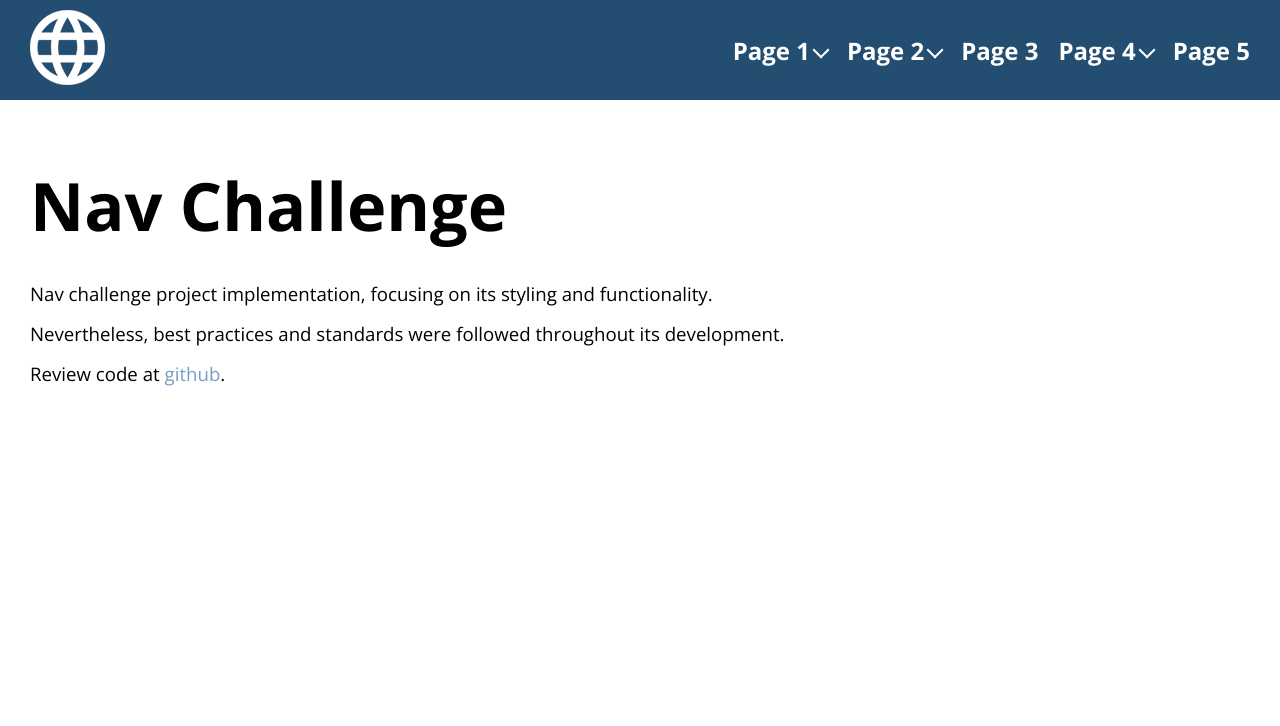
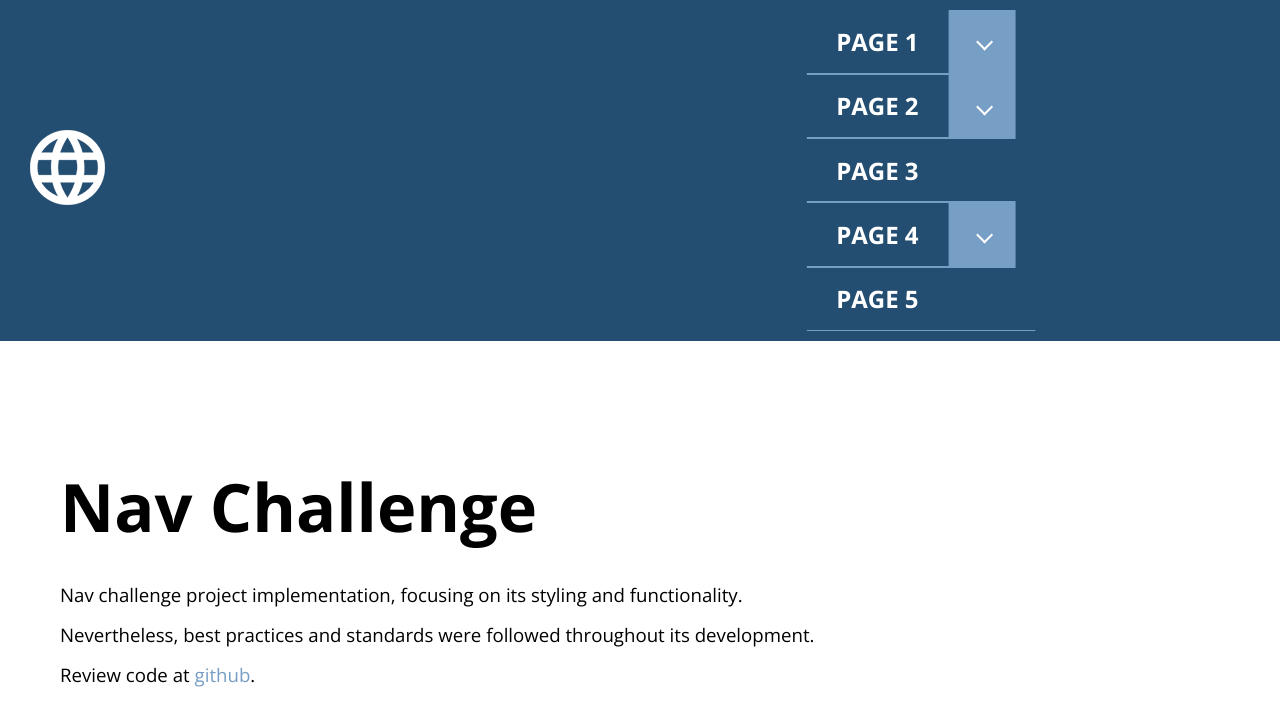
Before and after one commit to jose-andres-araya/nav-challenge, a Nuxt app: page / in a window 1280 px wide. Shown: the top 726 px of the page. Built offline with nearby package versions, Linux system fonts and the light colour scheme.

Commit message:
Mobile Nav: Navigation store setup + mobile functionality/styling updates

```diff
--- a/components/Nav.vue
+++ b/components/Nav.vue
@@ -15,7 +15,10 @@
           class="nav__logo-image"
           src="@/assets/white-logo.png" />
       </nuxt-link>
-      <ul class="nav__items">
+      <ul
+        class="nav__items"
+        :class="{'nav__items--open': isMenuOpened}"
+        >
         <nav-item
           v-for="route in routes"
           :key="route.path"
@@ -25,9 +28,9 @@
         </nav-item>
       </ul>
       <button
-        @click="toggleMenu"
+        @click="toggleMenu(!isMenuOpened)"
         class="nav__menu hamburger-menu"
-        :class="{'hamburger-menu--open': this.openMenu}"
+        :class="{'hamburger-menu--open': isMenuOpened}"
         >
         <span class="hamburger-menu__lines"></span>
       </button>
@@ -36,30 +39,23 @@
 </template>
 
 <script>
-import { mapGetters } from 'vuex'
+import { mapGetters, mapActions } from 'vuex'
 import NavItem from './NavItem.vue'
 
 export default {
   components: {
     NavItem
   },
-  /*mounted() {
-    console.log(this.$router.getRoutes())
-  }*/
   computed: {
     ...mapGetters({
-      routes: 'routes/routes'
+      routes: 'routes/routes',
+      isMenuOpened: 'navigation/isMenuOpened'
     })
   },
-  data() {
-    return {
-      openMenu: false
-    }
-  },
   methods: {
-    toggleMenu() {
-      this.openMenu = !this.openMenu;
-    }
+    ...mapActions({
+      toggleMenu: 'navigation/toggleMenu'
+    })
   }
 }
 </script>
@@ -75,8 +71,9 @@ export default {
       @include align-items(center);
       @include box-sizing(border-box);
 
+      position: relative;
       max-width: $page-max-width;
-      padding: 10px 30px;
+      padding: 10px 15px 10px 30px;
       margin: 0 auto;
     }
 
@@ -97,10 +94,33 @@ export default {
     }
 
     &__items {
-      display: none;
+      @include flexbox;
+      @include flex-direction(column);
+      @include transform(translateX(-100%));
+      @include transition(transform .3s cubic-bezier(.5, 1, .5, 1));
+      @include box-sizing(border-box);
+
+      position: absolute;
+      top: 0;
+      left: 0;
+      overflow-y: auto;
+      height: calc(100vh - 75px);
+      width: 100%;
+      margin-top: 75px;
+      background-color: $steel-blue;
 
       @include bp-medium {
         @include flexbox;
+
+        position: initial;
+        height: auto;
+        width: auto;
+        margin-top: 0;
+        background-color: $transparent;
+      }
+
+      &--open {
+        @include transform(translateX(0));
       }
     }
 
--- a/components/NavItem.vue
+++ b/components/NavItem.vue
@@ -11,7 +11,12 @@
   -->
   <li
     class="nav__item"
+    :class="[
+      {'nav__item--open': expandSubItems},
+      {'nav__item--deeper': this.level > 1}
+    ]"
     >
+    <span class="nav__link-wrapper">
       <nuxt-link
         class="nav__link"
         :class="{'nav__link--active': $route.path === item.path}"
@@ -19,12 +24,23 @@
         >
         {{ item.name }}
       </nuxt-link>
-    <span
+      <button
         @click="toggleSubItems"
         v-if="item.children"
+        class="nav__link-arrow-container"
+        :class="{'nav__link-arrow-container--open': expandSubItems}"
+        >
+        <span
           class="nav__link-arrow arrow"
-      :class="expandSubItems ? 'arrow--up' : 'arrow--down'"
+          :class="
+            isMobile
+            ? (this.level > 1
+              ? (expandSubItems ? 'arrow--up' : 'arrow--down')
+              : (expandSubItems ? 'arrow--left' : 'arrow--right'))
+            : (expandSubItems ? 'arrow--up' : 'arrow--down')"
           >
+        </span>
+      </button>
     </span>
     <ul
       v-if="item.children"
@@ -34,6 +50,17 @@
         {'nav__sub-items--deeper': this.level > 1}
       ]"
       >
+      <li
+        v-if="this.level == 1"
+        class="nav__item nav__item--title"
+        >
+        <h2 class="nav__item-title">{{ item.name }}</h2>
+        <button
+          @click="toggleSubItems"
+          class="nav__item-close close"
+          >
+        </button>
+      </li>
       <nav-item
         v-for="child in item.children"
         :key="child.path"
@@ -46,7 +73,7 @@
 </template>
 
 <script>
-import { mapGetters } from 'vuex'
+import { mapGetters, mapActions } from 'vuex'
 
 export default {
   name: "item",
@@ -57,19 +84,56 @@ export default {
     },
     level: Number
   },
+  data() {
+    return {
+      expandSubItems: false,
+      mobile: false
+    }
+  },
   computed: {
     ...mapGetters({
-      routes: 'routes/routes'
-    })
+      routes: 'routes/routes',
+    }),
+    isMobile: {
+      get() {
+        return this.checkMobile()
       },
-  data() {
-    return {
-      expandSubItems: false
+      set(isMobile) {
+        this.mobile = isMobile
+      }
+    }
+  },
+  mounted () {
+    if (process.client) {
+      this.$router.beforeEach(this.beforeRouterEach)
+      window.addEventListener('resize', this.onResize)
+      this.setMobile()
     }
   },
   methods: {
+    ...mapActions({
+      toggleMenu: 'navigation/toggleMenu'
+    }),
+    beforeRouterEach(to, from, next) {
+      if (this.isMobile) {
+        this.toggleMenu(false)
+      }
+
+      next()
+    },
     toggleSubItems() {
       this.expandSubItems = !this.expandSubItems;
+    },
+    checkMobile () {
+      if (process.client) {
+        return window.innerWidth < 768
+      }
+    },
+    onResize () {
+      this.setMobile()
+    },
+    setMobile () {
+      this.isMobile = this.checkMobile()
     }
   }
 }
@@ -79,25 +143,75 @@ export default {
   .nav {
     &__item {
       @extend %flexbox;
+      @include justify-content(space-between);
       @include align-items(center);
 
-      position: relative;
+      min-height: 62px;
       font-size: calculate-rem(18);
       font-weight: $open-sans-bold;
 
       &:not(:last-child) {
+        border-bottom: 1px solid $glacier;
+
+        @include bp-medium {
           margin-right: 20px;
         }
+      }
+
+      @include bp-medium {
+        position: relative;
 
         .nav__sub-items & {
           margin: 0 0 10px;
         }
       }
 
+      &--open {
+        background-color: $white;
+        color: $steel-blue;
+      }
+
+      &--deeper {
+        @include flex-direction(column);
+
+        background-color: $steel-blue;
+        color: $white;
+
+        .nav__sub-items--deeper & {
+          padding-left: 15px;
+          border-bottom: 2px solid $polo-blue;
+          background-color: $glacier;
+        }
+      }
+
+      &--title {
+        background: $glacier;
+        padding: 0 20px 0 15px;
+      }
+
+      &-title {
+        text-transform: uppercase;
+        font-size: calculate-rem(18);
+      }
+
+      &-close {
+        z-index: 2;
+        cursor: pointer;
+        background-color: $transparent;
+      }
+    }
+
     &__link {
       position: relative;
       display: inline-block;
+      padding: 0 30px;
+      text-transform: uppercase;
 
+      &--active {
+        color: $astronaut;
+      }
+
+      @include bp-medium {
         &::before {
           @include transform(scaleX(0));
           @include transition(all .3s ease-in-out 0s);
@@ -120,31 +234,111 @@ export default {
             visibility: visible;
           }
         }
+      }
+
+      &-wrapper {
+        @extend %flexbox;
+        @include justify-content(space-between);
+        @include align-items(center);
+
+        min-height: 62px;
+        width: 100%;
+        border-bottom: 1px solid $glacier;
+      }
 
       &-arrow {
+        margin-left: 0;
+
+        @include bp-medium {
           margin-left: 5px;
+        }
+
+        &-container {
+          background-color: $glacier;
+          padding: 15px 25px 20px;
           cursor: pointer;
+
+          &--open {
+            background-color: $white;
+
+            .arrow {
+              border-color: $steel-blue;
+            }
+          }
+
+          .nav__item--deeper & {
+            background-color: $steel-blue;
+
+            &--open {
+              background-color: $steel-blue;
+
+              .arrow {
+                border-color: $white;
+              }
+            }
+          }
+        }
+      }
+
+      .nav__sub-items & {
+        text-transform: none;
       }
     }
 
     &__sub-items {
+      @include flexbox;
+      @include flex-direction(column);
+      @include transform(translateX(100%));
+      @include transition(transform .3s cubic-bezier(.5, 1, .5, 1));
+
+      z-index: 1;
+      position: absolute;
+      top: 0;
+      right: 0;
+      overflow-y: auto;
+      height: 100vh;
+      width: 96%;
+      border-left: solid 1px $white;
+      background-color: $steel-blue;
+      color: $white;
+
+      @include bp-medium {
         @include transition(max-height .3s ease-out);
 
         position: absolute;
         top: 35px;
         max-height: 0;
         overflow: hidden;
-      background-color: $steel-blue;
-
-      &--deeper {
-        z-index: 1;
-        background-color: $glacier;
       }
 
       &--open {
+        @include transform(translateX(0));
+
+        @include bp-medium {
           width: 120px;
           max-height: none;
         }
       }
+
+      &--deeper {
+        @include transition(max-height .1s linear);
+
+        position: initial;
+        overflow: hidden;
+        max-height: 0;
+        width: 100%;
+
+        @include bp-medium {
+          z-index: 2;
+        }
+
+        &.nav__sub-items--open {
+          @include transition(max-height .3s ease-in);
+
+          max-height: 300px;
+          height: auto;
+        }
+      }
+    }
   }
 </style>
--- a/layouts/default.vue
+++ b/layouts/default.vue
@@ -1,6 +1,21 @@
-<template>
-  <div>
+<template>  <div>
     <Nav />
+    <div class="page-content"
+      @click="toggleMenu(false)"
+      >
     <Nuxt />
+    </div>
   </div>
 </template>
+
+<script>
+import { mapActions } from 'vuex'
+
+export default {
+  methods: {
+    ...mapActions({
+      toggleMenu: 'navigation/toggleMenu'
+    })
+  }
+}
+</script>
--- /dev/null
+++ b/store/navigation.js
@@ -0,0 +1,31 @@
+import Vue from 'vue'
+
+const defaultState = {
+  isMenuOpened: false
+}
+
+const state = () => ({ ...defaultState })
+
+const getters = {
+  isMenuOpened: state => state.isMenuOpened
+}
+
+const actions = {
+  toggleMenu(context, isMenuOpened) {
+    context.commit("updateToggleMenu", isMenuOpened)
+  }
+}
+
+const mutations = {
+  updateToggleMenu (state, isMenuOpened) {
+    Vue.set(state, 'isMenuOpened', isMenuOpened)
+  }
+}
+
+export default {
+  namespaced: true,
+  state,
+  getters,
+  actions,
+  mutations
+}
```
Also changed, not shown: plugins/README.md (added). Lines whose indentation alone changed are shown as unchanged.
